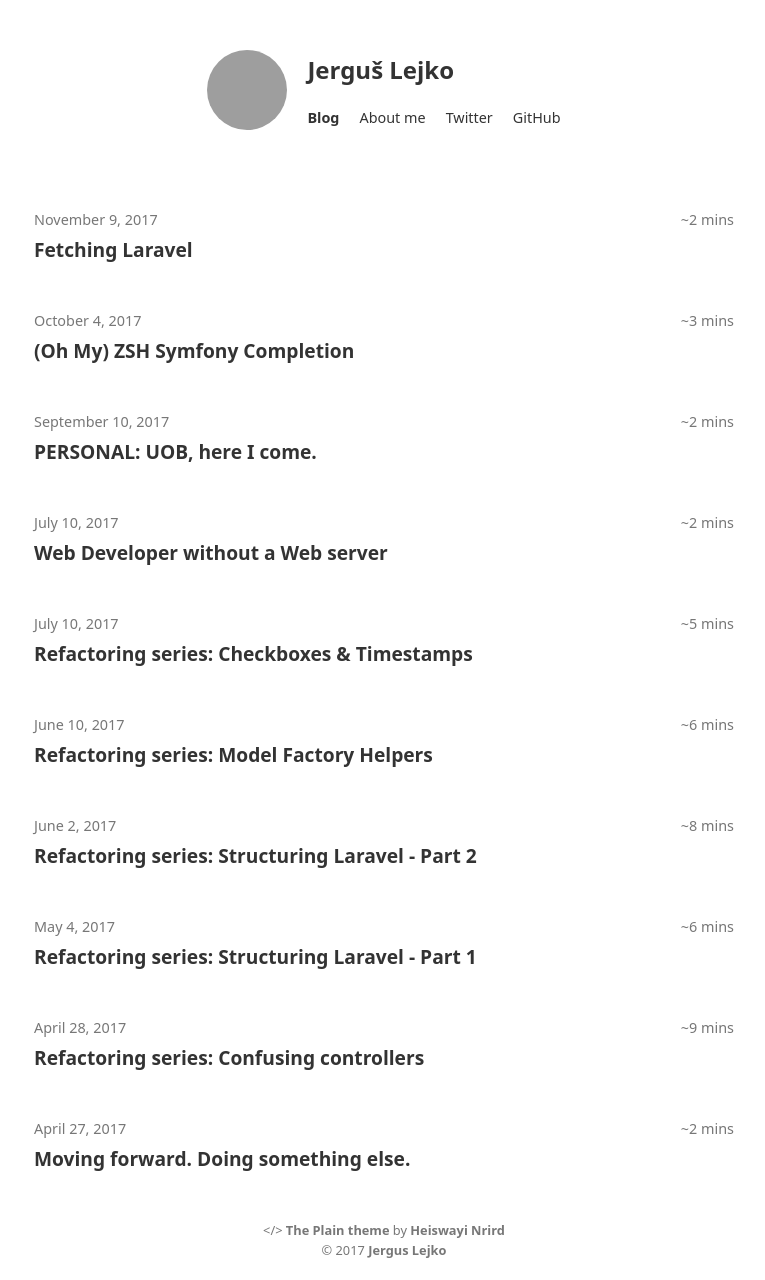
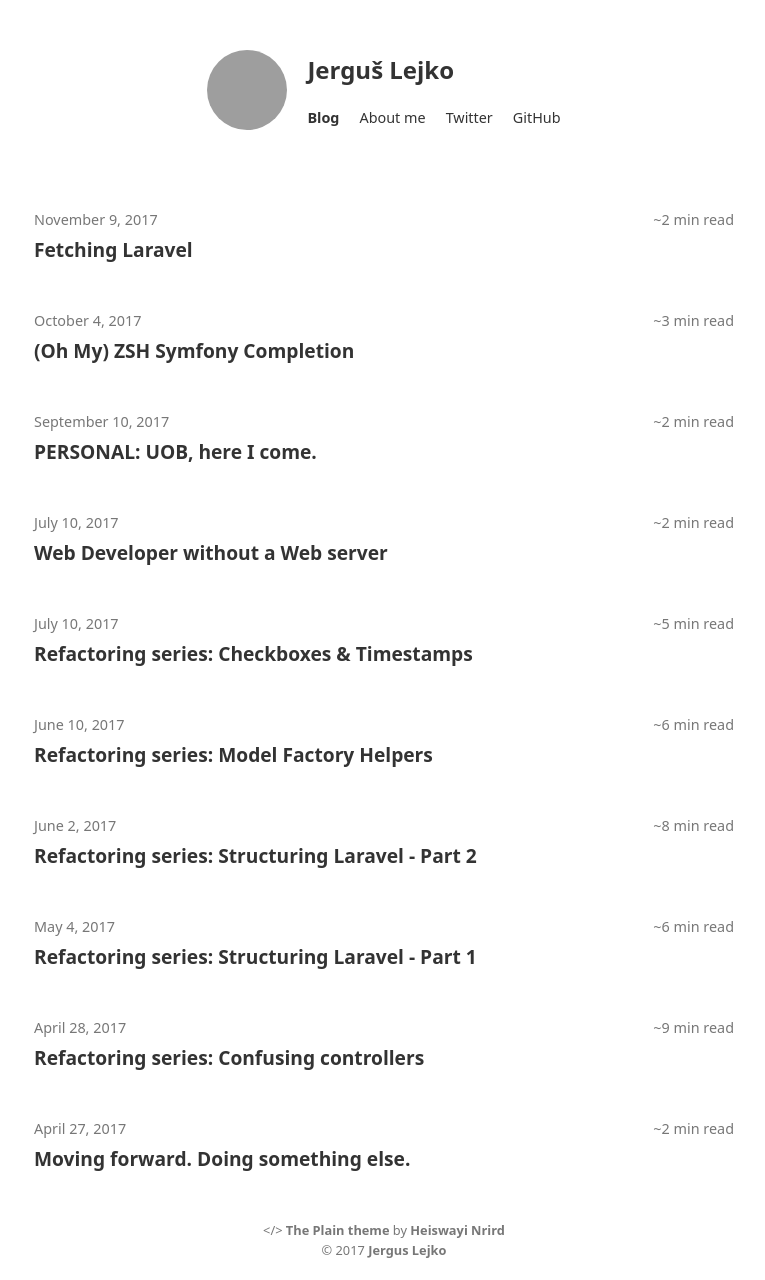
Before and after one commit to jerguslejko/website, a Jekyll site: the page built from index.html, in a window 1280 px wide. Shown: the whole page, without its empty margins (256-1021 px from the left). Built offline with Jekyll 4.4.1, drawn with Linux system fonts in a browser that asks for light colours; grey boxes are pictures that could not be loaded.

Commit message:
Update index.html

```diff
--- a/index.html
+++ b/index.html
@@ -13,9 +13,9 @@ layout: default
                         {% assign words = post.content | number_of_words %}
 
                         {% if words < 200 %}
-                            ~1 min
+                            ~1 min read
                         {% else %}
-                            ~{{ words | divided_by:100 }} mins
+                            ~{{ words | divided_by:100 }} min read
                         {% endif %}
                     </div>
                 </div>
```
